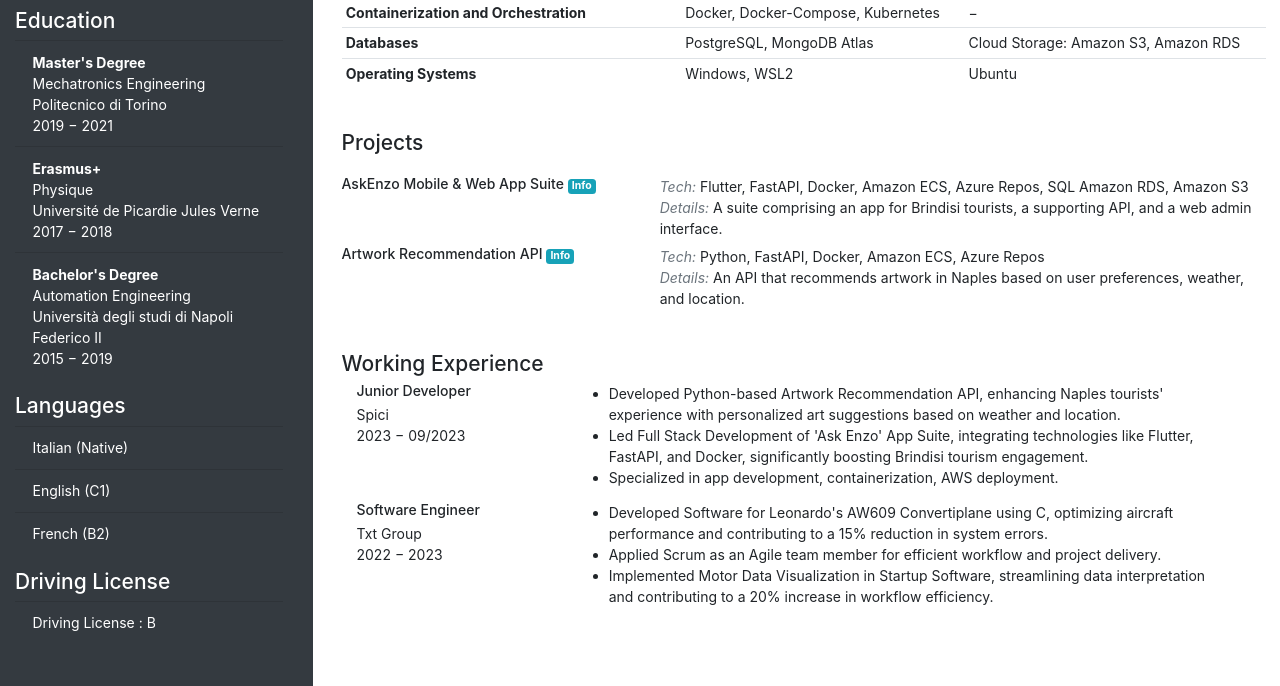
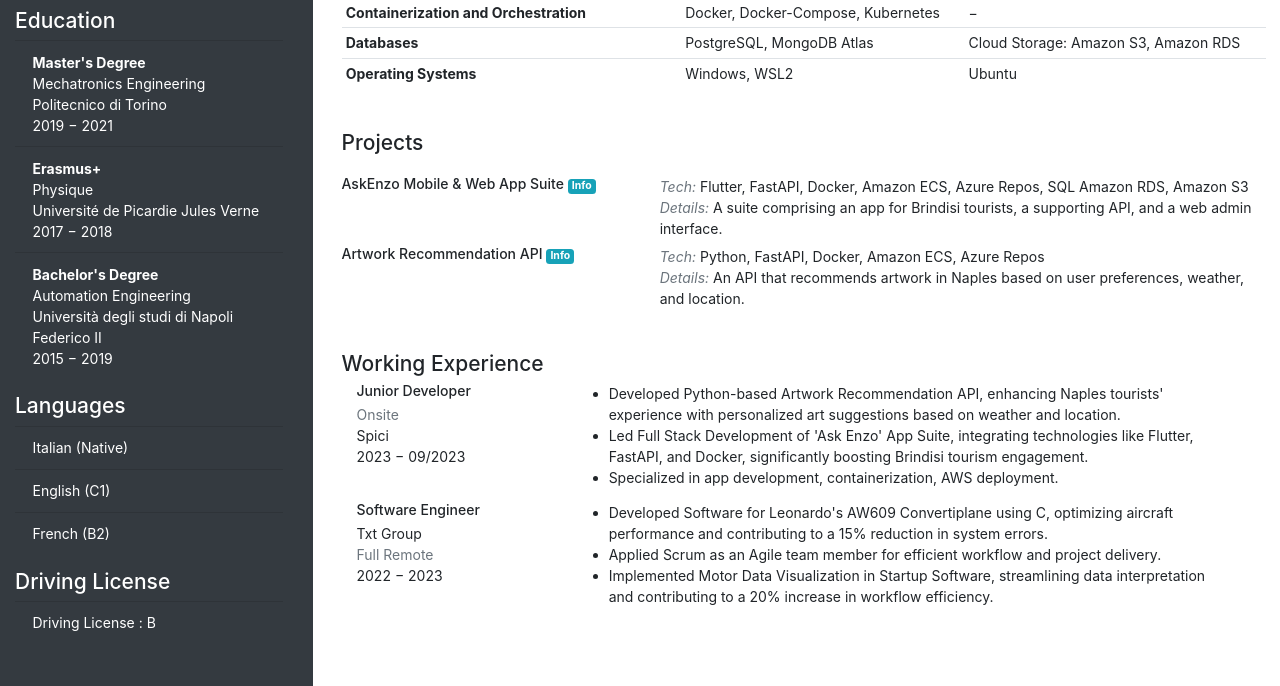
Before and after one commit to alfon96/CV, a plain HTML site: page index.html in a window 1280 px wide. Shown: the part 338-1024 px from the top of the page. Drawn offline with nearby package versions, Linux system fonts and the light colour scheme.

Commit message:
add work office type

```diff
--- a/index.html
+++ b/index.html
@@ -34,7 +34,7 @@
     </style>
     <link
       rel="icon"
-      href="https://cdn-icons-png.flaticon.com/512/8358/8358886.png"
+      href="https://cdn-icons-png.flaticon.com/128/909/909212.png"
       type="image/x-icon"
     />
   </head>
@@ -241,6 +241,7 @@
             <div class="row">
               <div class="col-3">
                 <h6 class="mb-1">Junior Developer</h6>
+                <p class="text-muted">Onsite</p>
                 <p>Spici</p>
                 <p>2023 &minus; 09/2023</p>
               </div>
@@ -262,14 +263,11 @@
                   </li>
                 </ul>
               </div>
-            </div>
-          </div>
 
-          <div class="container">
-            <div class="row">
               <div class="col-3">
                 <h6 class="mb-1">Software Engineer</h6>
                 <p>Txt Group</p>
+                <p class="text-muted">Full Remote</p>
                 <p>2022 &minus; 2023</p>
               </div>
               <div class="col-9">
```
